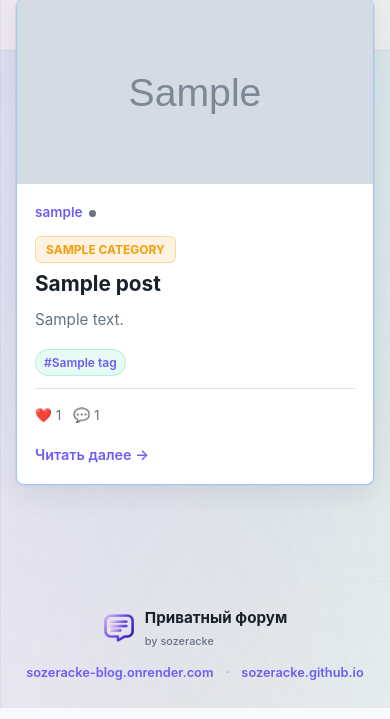
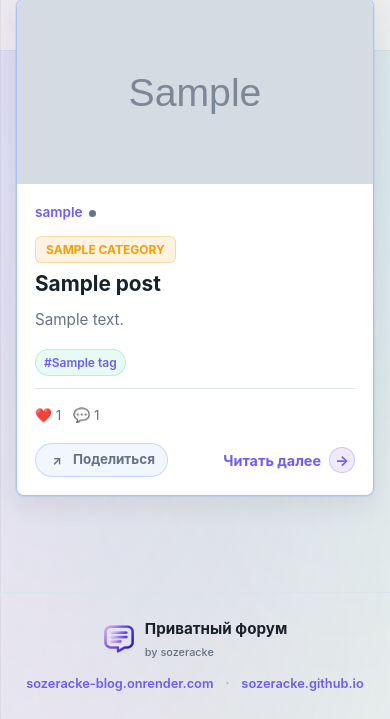
Before and after one commit to Sozeracke/sozeracke.github.io, a Flask app: page / in a window 390 px wide. Shown: the part 1638-2357 px from the top of the page. Run offline with Flask 3, Linux system fonts and the light colour scheme; tables that the repository leaves empty hold one stand-in row (values such as "Sample post"); grey boxes marked "Sample" are stand-in pictures; some libraries are stand-ins or nearby versions.

Commit message:
Enhance post card interactions

```diff
--- a/static/style.css
+++ b/static/style.css
@@ -558,9 +558,23 @@ main {
     border-radius: var(--radius);
     overflow: hidden;
     box-shadow: 0 1px 0 rgba(255, 255, 255, 0.03);
+    position: relative;
     transition: border-color 0.25s, transform 0.25s, box-shadow 0.25s, background 0.25s;
     animation: card-fade-in 0.5s ease backwards;
     animation-delay: var(--card-delay, 0s);
+}
+
+.post-card::before {
+    content: "";
+    position: absolute;
+    inset: 0;
+    pointer-events: none;
+    background:
+        linear-gradient(135deg, rgba(80, 145, 255, 0.2), transparent 38%),
+        radial-gradient(circle at 92% 10%, rgba(39, 211, 198, 0.16), transparent 34%);
+    opacity: 0;
+    transition: opacity 0.25s ease;
+    z-index: 0;
 }
 
 .post-card::selection {
@@ -580,12 +594,27 @@ main {
 
 .post-card-body {
     padding: 22px;
+    position: relative;
+    z-index: 1;
 }
 
 .post-card-cover {
     display: block;
     overflow: hidden;
     background: var(--surface-soft);
+    position: relative;
+    z-index: 1;
+}
+
+.post-card-cover::after {
+    content: "";
+    position: absolute;
+    inset: 0;
+    background:
+        linear-gradient(180deg, transparent 38%, rgba(5, 8, 16, 0.58)),
+        rgba(13, 21, 38, 0.08);
+    opacity: 0;
+    transition: opacity 0.3s ease;
 }
 
 .post-card-image-link {
@@ -712,15 +781,90 @@ main {
     overflow: hidden;
 }
 
+.post-card-actions {
+    display: flex;
+    align-items: center;
+    justify-content: flex-end;
+    gap: 10px;
+    flex: 0 0 auto;
+}
+
 .read-more {
+    display: inline-flex;
+    align-items: center;
+    gap: 8px;
     color: var(--primary);
     text-decoration: none;
     font-size: 0.9rem;
-    font-weight: 600;
+    font-weight: 700;
+    white-space: nowrap;
+    transition: color 0.2s ease, transform 0.2s ease;
+}
+
+.read-more::after {
+    content: "→";
+    display: inline-grid;
+    place-items: center;
+    width: 26px;
+    height: 26px;
+    border-radius: 50%;
+    background: rgba(139, 108, 255, 0.14);
+    border: 1px solid rgba(139, 108, 255, 0.32);
+    transition: background 0.2s ease, transform 0.2s ease, border-color 0.2s ease;
 }
 
 .read-more:hover {
-    text-decoration: underline;
+    color: var(--primary-strong);
+    transform: translateX(2px);
+    text-decoration: none;
+}
+
+.read-more:hover::after {
+    background: rgba(139, 108, 255, 0.24);
+    border-color: rgba(139, 108, 255, 0.52);
+    transform: translateX(2px);
+}
+
+.share-card-button {
+    display: inline-flex;
+    align-items: center;
+    gap: 7px;
+    min-height: 34px;
+    padding: 0 12px;
+    border: 1px solid rgba(80, 145, 255, 0.28);
+    border-radius: 999px;
+    background: rgba(80, 145, 255, 0.08);
+    color: var(--text-muted);
+    font: inherit;
+    font-size: 0.84rem;
+    font-weight: 700;
+    cursor: pointer;
+    transition: color 0.2s ease, border-color 0.2s ease, background 0.2s ease, transform 0.2s ease;
+}
+
+.share-card-button:hover,
+.share-card-button:focus-visible {
+    background: rgba(80, 145, 255, 0.16);
+    border-color: rgba(80, 145, 255, 0.58);
+    color: var(--text);
+    transform: translateY(-1px);
+    outline: none;
+}
+
+.share-card-button--copied {
+    border-color: rgba(39, 211, 198, 0.58);
+    background: rgba(39, 211, 198, 0.14);
+    color: var(--text);
+}
+
+.share-card-icon {
+    display: inline-grid;
+    place-items: center;
+    width: 18px;
+    height: 18px;
+    border-radius: 50%;
+    background: rgba(255, 255, 255, 0.08);
+    font-size: 0.76rem;
 }
 
 /* Empty state */
@@ -3564,6 +3708,15 @@ body.lightbox-open {
         flex-direction: column;
     }
 
+    .post-card-actions {
+        width: 100%;
+        justify-content: space-between;
+    }
+
+    .share-card-button {
+        min-width: 0;
+    }
+
     .post-card-meta {
         justify-content: flex-start;
         text-align: left;
--- a/templates/_post_card.html
+++ b/templates/_post_card.html
@@ -10,6 +10,7 @@
                 <span class="post-card-cover-icon">📝</span>
             </div>
         {% endif %}
+        <span class="post-card-cover-action">Открыть</span>
     </a>
     <div class="post-card-body">
         <div class="post-card-header">
@@ -53,7 +54,20 @@
                 <span class="like-count">❤️ {{ post.like_count|default(0) }}</span>
                 <span class="comment-count">💬 {{ post.comment_count|default(0) }}</span>
             </div>
-            <a href="{{ url_for('view_post', post_id=post.id) }}" class="read-more">Читать далее →</a>
+            <div class="post-card-actions">
+                <button type="button"
+                        class="share-card-button"
+                        data-share-post
+                        data-share-url="{{ url_for('view_post', post_id=post.id, _external=True) }}"
+                        data-share-title="{{ post.title }}"
+                        aria-label="Поделиться постом {{ post.title }}">
+                    <span class="share-card-icon" aria-hidden="true">↗</span>
+                    <span class="share-card-label">Поделиться</span>
+                </button>
+                <a href="{{ url_for('view_post', post_id=post.id) }}" class="read-more">
+                    <span>Читать далее</span>
+                </a>
+            </div>
         </div>
     </div>
 </article>
--- a/templates/base.html
+++ b/templates/base.html
@@ -27,8 +27,8 @@
         })();
     </script>
     {% block head %}{% endblock %}
-    <link rel="stylesheet" href="{{ url_for('static', filename='style.css') }}?v=34">
-    <script src="{{ url_for('static', filename='theme.js') }}?v=19" defer></script>
+    <link rel="stylesheet" href="{{ url_for('static', filename='style.css') }}?v=35">
+    <script src="{{ url_for('static', filename='theme.js') }}?v=20" defer></script>
 </head>
 <body>
     <a href="#main-content" class="skip-link">Перейти к содержимому</a>
```
Also changed, not shown: other parts of static/style.css (+44 -4 lines), static/theme.js (+41 -0 lines).
